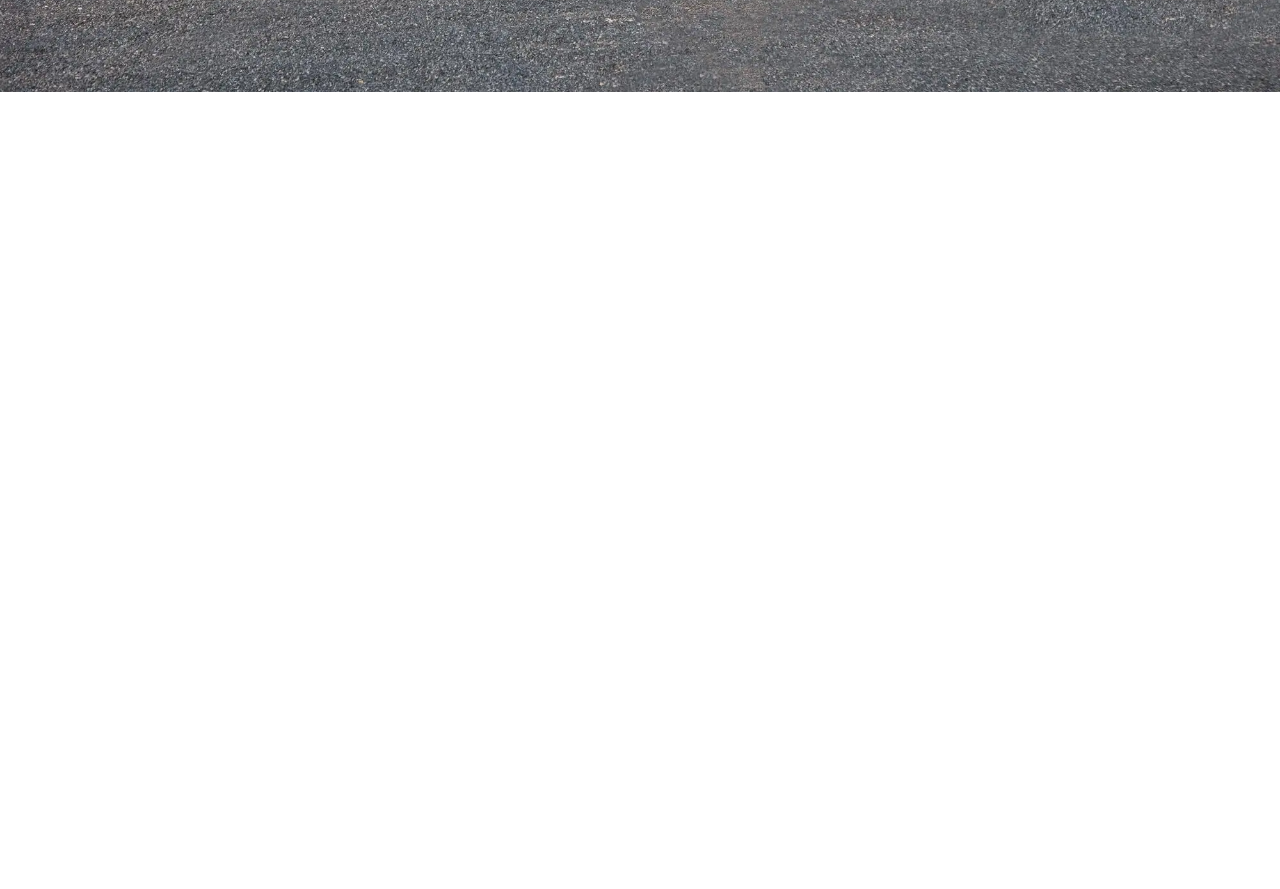
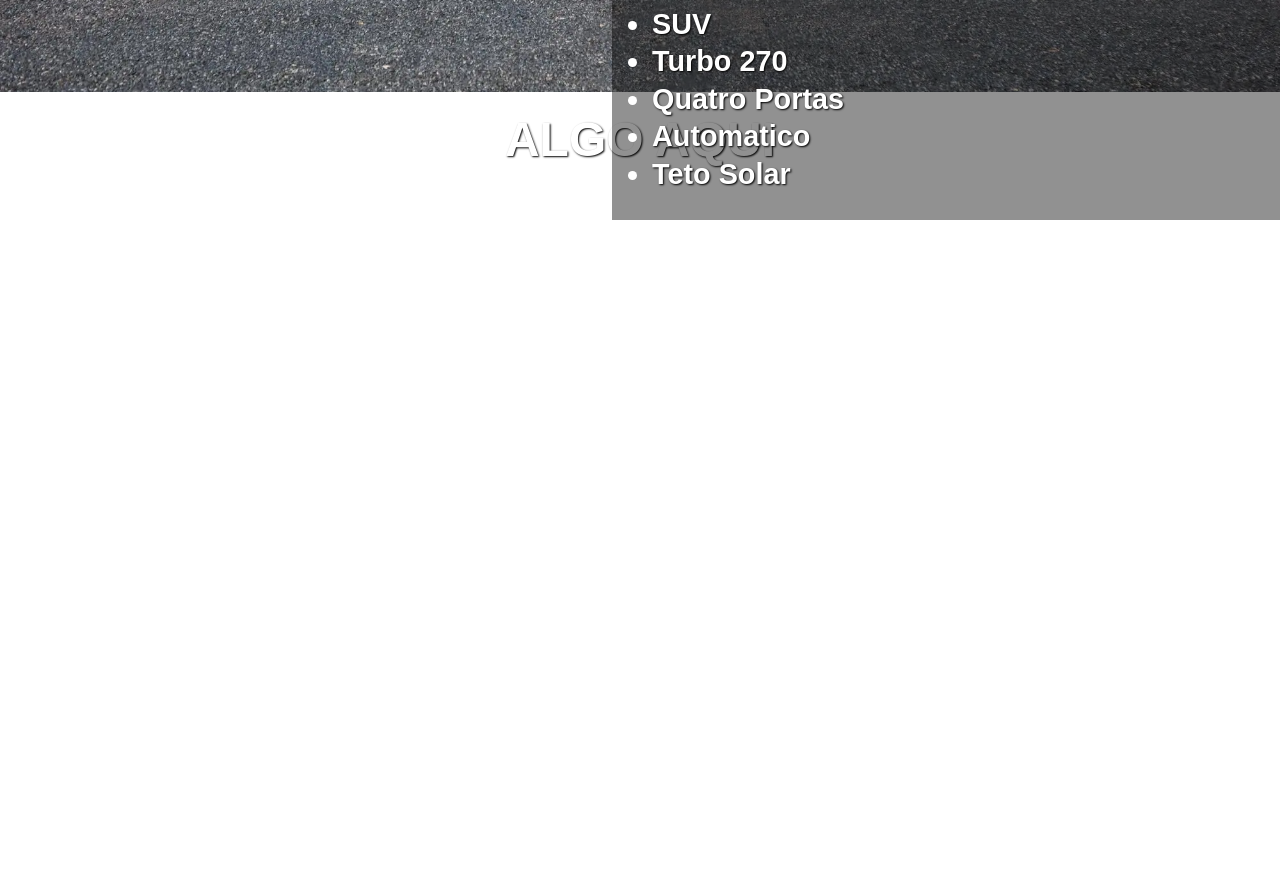
Before and after one commit to JKelvin001/web, a plain HTML site: page desafio-carros/index.html in a window 1280 px wide. Shown: the part 719-1608 px from the top of the page. Drawn offline with Linux system fonts and the light colour scheme.

Commit message:
atualizando

```diff
--- a/desafio-carros/index.html
+++ b/desafio-carros/index.html
@@ -4,7 +4,7 @@
     <meta charset="UTF-8">
     <meta http-equiv="X-UA-Compatible" content="IE=edge">
     <meta name="viewport" content="width=device-width, initial-scale=1.0">
-    <title>Z</title>
+    <title>Zotte</title>
     <link rel="shortcut icon" href="favicon2.png" type="image/x-icon">
     <link rel="stylesheet" href="style.css">
 </head>
@@ -23,18 +23,30 @@
     </header>
     <main>
         <section id="part1">
-
+            <article class="fastback">
+                <h1>Fiat FastBack</h1>
+                       <ul>
+                           <li>SUV</li>
+                           <li>Turbo 270</li>
+                           <li>Quatro Portas</li>
+                           <li>Automatico</li>
+                           <li>Teto Solar</li>
+                       </ul>
+            </article>
         </section>
         <section id="part2">
-
+            <article>
+                <h1>ALGO AQUI</h1>
+            </article>
         </section>
         <section id="part3">
-
+            <article>
+                <h1>ALGO AQUI</h1>
+            </article>
         </section>
     </main>
     <footer>
-        <p>Fiat Automoveis</p>
-        <p>Realizado por Kelvin</p>
+        <p>Em Desenvolvimento por Kelvin</p>
     </footer>
 </body>
 </html>
--- a/desafio-carros/style.css
+++ b/desafio-carros/style.css
@@ -45,10 +45,31 @@ input#pesquisa{
 
 section{
     background-color: rgba(0, 0, 0, 0.808);
+    text-shadow: 1px 1px 2px black;
+}
+.fastback{
+    display: inline-block;
+    background-color: rgba(0, 0, 0, 0.432);
+    width: 600px;
+    height: 300px;
+    padding: 10px 40px;
+    transform: translate(90%, 170%);
+}
+article h1{
+    font: normal bold 3em 'Arial';
+    color: white;
+    text-align: center;
+    line-height: 2em;
+}
+article p, li{
+    font: normal bold 1.8em 'Arial';
+    color: white;
+    line-height: 1.3em;
 }
 #part1{
     background-image: url('imagens/fiat-fastback.webp');
     background-size: cover;
+    background-position: center center;
     min-height: 92vh;
 }
 #part2{
@@ -57,17 +78,19 @@ section{
     min-height: 100vh;
 }
 #part3{
-    background-image: url('imagens/fiat-fastback.webp');
+    background-color: rgb(136, 136, 255);
     background-size: cover;
-    min-height: 100vh;
+    min-height: 92vh;
 }
 
 footer{
     background-color: rgba(0, 0, 0, 0.911);
-    height: 75px;
+    height: 60px;
     color: white;
     font: normal normal 1.1em 'Arial';
     text-align: center;
-    line-height: 2em;
     padding: 10px;
 }
+footer p{
+    padding: 20px;
+}
```
